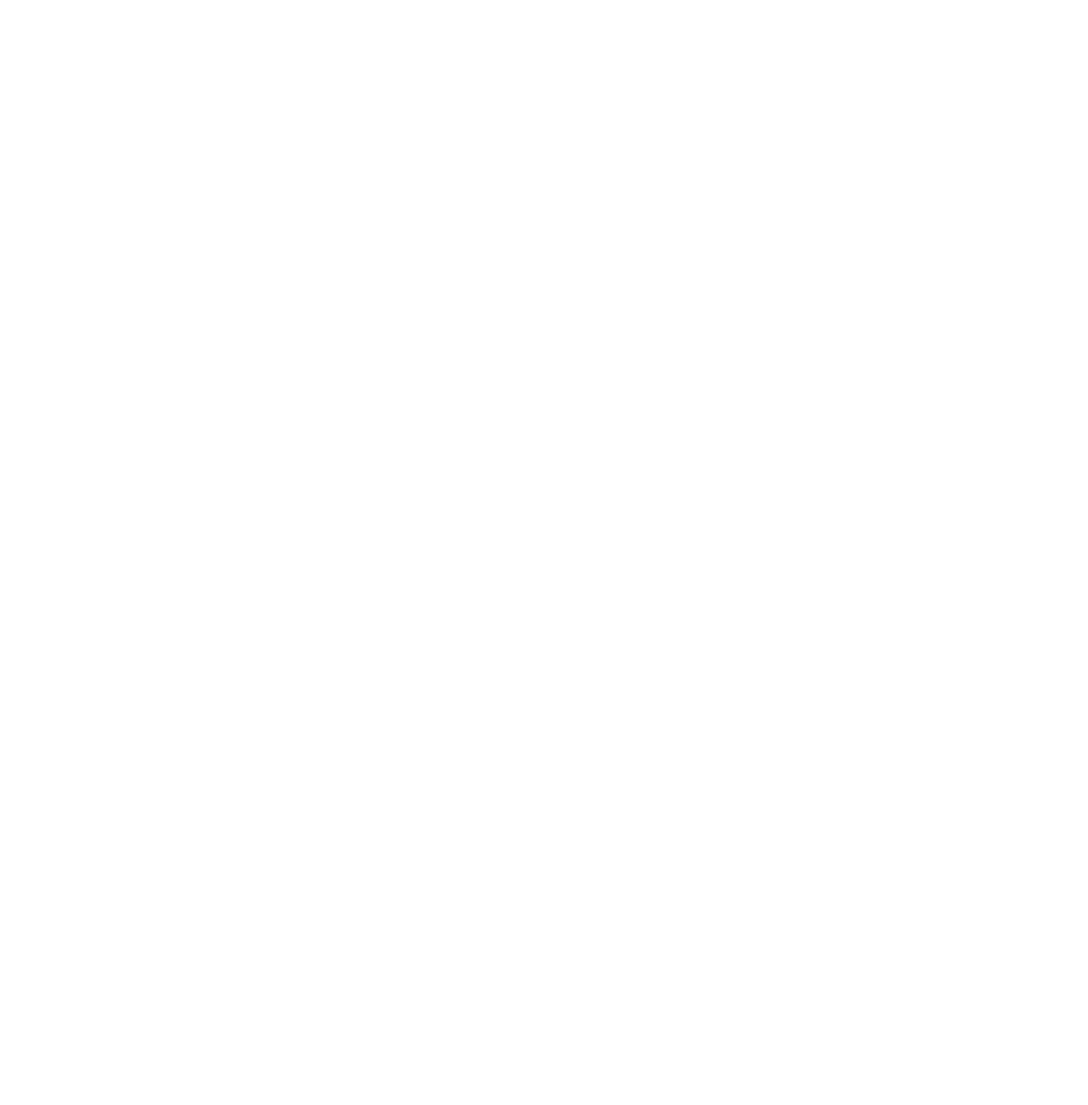
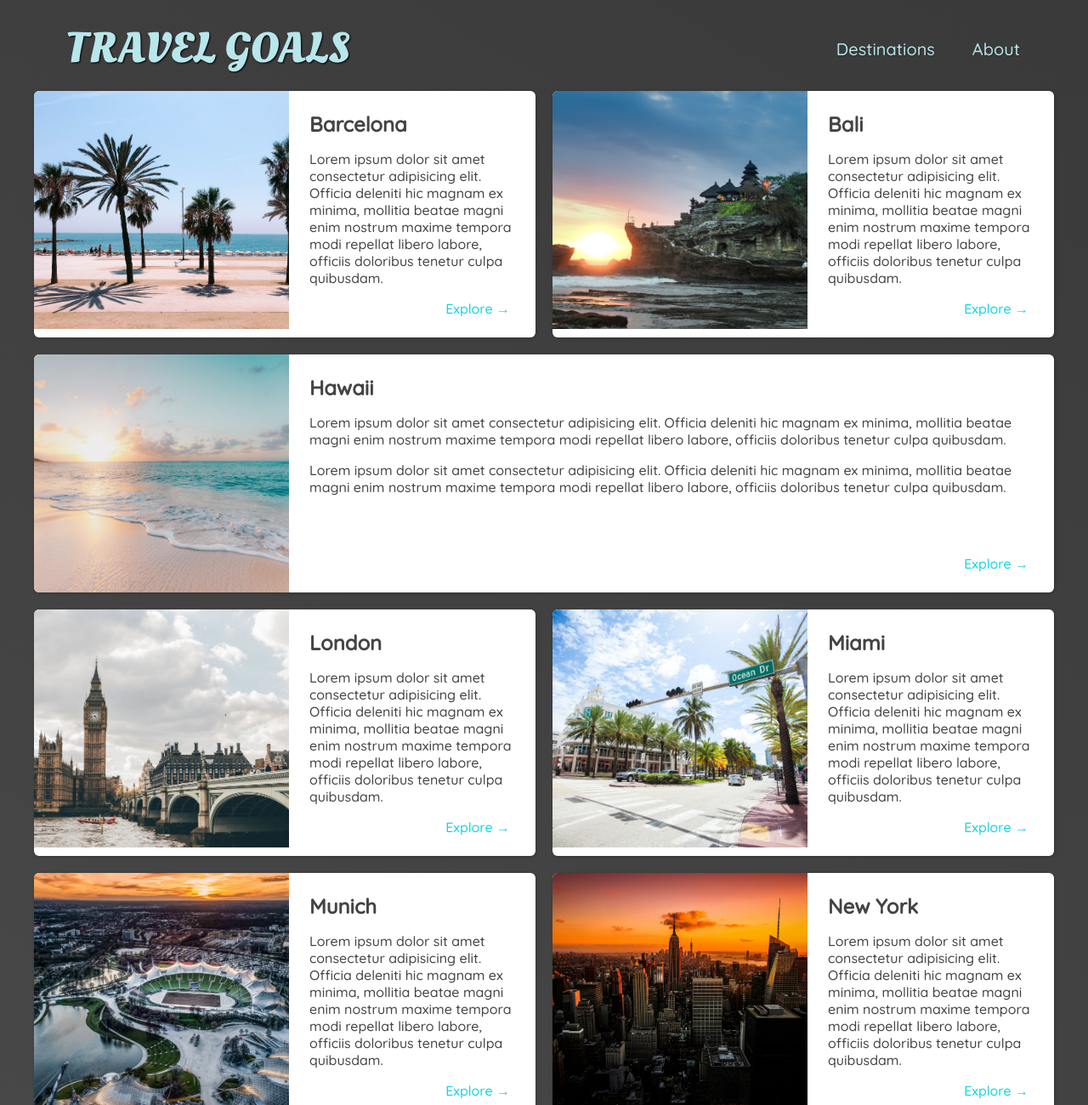
Before and after one commit to dev-sheeba/github-web-travel-goals, a plain HTML site: page places.html in a window 1280 px wide. Shown: the top 1300 px of the page at 85% size. Before the commit the page ends 800 px from the top, so only its background shows below. Drawn offline with Linux system fonts and the light colour scheme.

Commit message:
ADDED: images icons, WORKED on CSS grid fex

```diff
--- /dev/null
+++ b/places.css
@@ -0,0 +1,73 @@
+body {
+  background: linear-gradient(30deg, rgb(77, 77, 77), rgb(58, 58, 58));
+  color: rgb(68, 68, 68);
+}
+
+#page-logo a {
+  color: rgb(183, 230, 235);
+}
+
+header {
+  position: static;
+}
+
+header a {
+  color: rgb(183, 230, 235);
+}
+
+header nav a:hover {
+  background-color: rgb(183, 230, 235);
+  color: rgb(59, 59, 59);
+}
+
+main ul {
+  width: 1200px;
+  margin: 0 auto 48px auto;
+  display: grid;
+  grid-template-columns: 1fr 1fr;
+  gap: 20px 20px;
+}
+
+li:nth-of-type(3) {
+  grid-column: 1 / span 2;
+}
+
+main li {
+  display: flex;
+  background-color: white;
+  box-shadow: 1px 1px 4px rgba(0, 0, 0, 0.2);
+  border-radius: 6px;
+  overflow: hidden;
+}
+
+main li img {
+  width: 300px;
+  height: 280px;
+  object-fit: cover;
+}
+
+.item-content {
+  padding: 24px;
+  display: flex;
+  flex-direction: column;
+  justify-content: space-between;
+}
+
+.item-content h2 {
+  margin: 0;
+}
+
+.actions {
+  text-align: right;
+}
+
+.actions a {
+  text-decoration: none;
+  padding: 6px;
+  color: rgb(22, 211, 228);
+  border-radius: 5px;
+}
+
+.actions a:hover {
+  background-color: rgb(235, 253, 255);
+}
--- a/places.html
+++ b/places.html
@@ -0,0 +1,224 @@
+<!DOCTYPE html>
+<html lang="en">
+  <head>
+    <meta charset="UTF-8" />
+    <link
+      href="https://fonts.googleapis.com/css2?family=Raleway:wght@700&family=Oleo+Script:wght@700&family=Quicksand:wght@300;500&display=swap"
+      rel="stylesheet"
+    />
+    <link rel="stylesheet" href="shared.css" />
+    <link rel="stylesheet" href="places.css" />
+    <title>Travel Goals</title>
+  </head>
+  <body>
+    <header>
+      <div id="page-logo">
+        <a href="/index.html">Travel Goals</a>
+      </div>
+      <nav>
+        <ul>
+          <li>
+            <a href="/places.html">Destinations</a>
+          </li>
+          <li>
+            <a href="/about.html">About</a>
+          </li>
+        </ul>
+      </nav>
+    </header>
+    <main>
+      <ul>
+        <li>
+          <img src="/images/places/barcelona.jpg" alt="City of Barcelona" />
+          <div class="item-content">
+            <div>
+              <h2>Barcelona</h2>
+              <p>
+                Lorem ipsum dolor sit amet consectetur adipisicing elit. Officia
+                deleniti hic magnam ex minima, mollitia beatae magni enim
+                nostrum maxime tempora modi repellat libero labore, officiis
+                doloribus tenetur culpa quibusdam.
+              </p>
+            </div>
+            <div class="actions">
+              <a href="https://en.wikipedia.org/wiki/Barcelona">Explore &#x2192</a>
+            </div>
+          </div>
+        </li>
+        <li>
+          <img src="/images/places/bali.jpg" alt="City of Bali" />
+          <div class="item-content">
+            <div>
+              <h2>Bali</h2>
+              <p>
+                Lorem ipsum dolor sit amet consectetur adipisicing elit. Officia
+                deleniti hic magnam ex minima, mollitia beatae magni enim
+                nostrum maxime tempora modi repellat libero labore, officiis
+                doloribus tenetur culpa quibusdam.
+              </p>
+            </div>
+            <div class="actions">
+              <a href="https://en.wikipedia.org/wiki/Bali">Explore &#x2192</a>
+            </div>
+          </div>
+        </li>
+        <li>
+          <img src="/images/places/hawaii.jpg" alt="City of Hawaii" />
+          <div class="item-content">
+            <div>
+              <h2>Hawaii</h2>
+              <p>
+                Lorem ipsum dolor sit amet consectetur adipisicing elit. Officia
+                deleniti hic magnam ex minima, mollitia beatae magni enim
+                nostrum maxime tempora modi repellat libero labore, officiis
+                doloribus tenetur culpa quibusdam.
+              </p>
+              <p>
+                Lorem ipsum dolor sit amet consectetur adipisicing elit. Officia
+                deleniti hic magnam ex minima, mollitia beatae magni enim
+                nostrum maxime tempora modi repellat libero labore, officiis
+                doloribus tenetur culpa quibusdam.
+              </p>
+            </div>
+            <div class="actions">
+              <a href="https://en.wikipedia.org/wiki/Hawaii">Explore &#x2192</a>
+            </div>
+          </div>
+        </li>
+        <li>
+          <img src="/images/places/london.jpg" alt="City of London" />
+          <div class="item-content">
+            <div>
+              <h2>London</h2>
+              <p>
+                Lorem ipsum dolor sit amet consectetur adipisicing elit. Officia
+                deleniti hic magnam ex minima, mollitia beatae magni enim
+                nostrum maxime tempora modi repellat libero labore, officiis
+                doloribus tenetur culpa quibusdam.
+              </p>
+            </div>
+            <div class="actions">
+              <a href="https://en.wikipedia.org/wiki/London">Explore &#x2192</a>
+            </div>
+          </div>
+        </li>
+        <li>
+          <img src="/images/places/miami.jpg" alt="City of Miami" />
+          <div class="item-content">
+            <div>
+              <h2>Miami</h2>
+              <p>
+                Lorem ipsum dolor sit amet consectetur adipisicing elit. Officia
+                deleniti hic magnam ex minima, mollitia beatae magni enim
+                nostrum maxime tempora modi repellat libero labore, officiis
+                doloribus tenetur culpa quibusdam.
+              </p>
+            </div>
+            <div class="actions">
+              <a href="https://en.wikipedia.org/wiki/Miami">Explore &#x2192</a>
+            </div>
+          </div>
+        </li>
+        <li>
+          <img src="/images/places/munich.jpg" alt="City of Munich" />
+          <div class="item-content">
+            <div>
+              <h2>Munich</h2>
+              <p>
+                Lorem ipsum dolor sit amet consectetur adipisicing elit. Officia
+                deleniti hic magnam ex minima, mollitia beatae magni enim
+                nostrum maxime tempora modi repellat libero labore, officiis
+                doloribus tenetur culpa quibusdam.
+              </p>
+            </div>
+            <div class="actions">
+              <a href="https://en.wikipedia.org/wiki/Munich">Explore &#x2192</a>
+            </div>
+          </div>
+        </li>
+        <li>
+          <img src="/images/places/new-york-city.jpg" alt="City of New York" />
+          <div class="item-content">
+            <div>
+              <h2>New York</h2>
+              <p>
+                Lorem ipsum dolor sit amet consectetur adipisicing elit. Officia
+                deleniti hic magnam ex minima, mollitia beatae magni enim
+                nostrum maxime tempora modi repellat libero labore, officiis
+                doloribus tenetur culpa quibusdam.
+              </p>
+            </div>
+            <div class="actions">
+              <a href="https://en.wikipedia.org/wiki/New_York_city">Explore &#x2192</a>
+            </div>
+          </div>
+        </li>
+        <li>
+          <img src="/images/places/paris.jpg" alt="City of Paris" />
+          <div class="item-content">
+            <div>
+              <h2>Paris</h2>
+              <p>
+                Lorem ipsum dolor sit amet consectetur adipisicing elit. Officia
+                deleniti hic magnam ex minima, mollitia beatae magni enim
+                nostrum maxime tempora modi repellat libero labore, officiis
+                doloribus tenetur culpa quibusdam.
+              </p>
+            </div>
+            <div class="actions">
+              <a href="https://en.wikipedia.org/wiki/Paris">Explore &#x2192</a>
+            </div>
+          </div>
+        </li>
+        <li>
+          <img src="/images/places/sydney.jpg" alt="City of Sydney" />
+          <div class="item-content">
+            <div>
+              <h2>Sydney</h2>
+              <p>
+                Lorem ipsum dolor sit amet consectetur adipisicing elit. Officia
+                deleniti hic magnam ex minima, mollitia beatae magni enim
+                nostrum maxime tempora modi repellat libero labore, officiis
+                doloribus tenetur culpa quibusdam.
+              </p>
+            </div>
+            <div class="actions">
+              <a href="https://en.wikipedia.org/wiki/Sydney">Explore &#x2192</a>
+            </div>
+          </div>
+        </li>
+        <li>
+          <img src="/images/places/tokyo.jpg" alt="City of Tokyo" />
+          <div class="item-content">
+            <div>
+              <h2>Tokyo</h2>
+              <p>
+                Lorem ipsum dolor sit amet consectetur adipisicing elit. Officia
+                deleniti hic magnam ex minima, mollitia beatae magni enim
+                nostrum maxime tempora modi repellat libero labore, officiis
+                doloribus tenetur culpa quibusdam.
+              </p>
+            </div>
+            <div class="actions">
+              <a href="https://en.wikipedia.org/wiki/Tokyo">Explore &#x2192</a>
+            </div>
+          </div>
+        </li>
+      </ul>
+    </main>
+    <footer>
+      <ul>
+        <li>
+          <a href="https://www.instagram.com"
+            ><img src="/images/icons/insta.png" alt="Instagram logo"
+          /></a>
+        </li>
+        <li>
+          <a href="https://www.facebook.com"
+            ><img src="/images/icons/facebook.png" alt="Facebook logo"
+          /></a>
+        </li>
+      </ul>
+    </footer>
+  </body>
+</html>
--- a/shared.css
+++ b/shared.css
@@ -1,13 +1,11 @@
 body {
   font-family: "Quicksand", sans-serif;
-
 }
 
 ul {
   list-style: none;
   margin: 0;
   padding: 0;
-
 }
 
 header {
@@ -31,7 +29,7 @@ header a {
   border-radius: 6px;
 }
 
-header a:hover {
+header nav a:hover {
   color: rgb(77, 77, 77);
   background-color: rgb(255, 251, 0);
 }
@@ -53,3 +51,24 @@ header ul {
 header li {
   margin-left: 20px;
 }
+
+footer {
+  background: linear-gradient(77deg, rgb(24, 24, 24), rgb(25, 29, 29));
+  padding: 36px 0;
+}
+
+footer ul {
+  display: flex;
+  justify-content: center;
+}
+
+footer li {
+  width: 80px;
+  height: 80px;
+  margin: 0 50px;
+}
+
+footer img {
+  width: 100%;
+  height: 100%;
+}
```
Also changed, not shown: index.html (+40 -2 lines), styles.css (+45 -0 lines), images/icons/facebook.png (added), images/icons/insta.png (added), images/places/bali.jpg (added), images/places/hawaii.jpg (added), images/places/london.jpg (added), images/places/new-york-city.jpg (added), images/places/paris.jpg (added), images/places/sydney.jpg (added), images/places/tokyo.jpg (added). Lines whose indentation alone changed are shown as unchanged.
